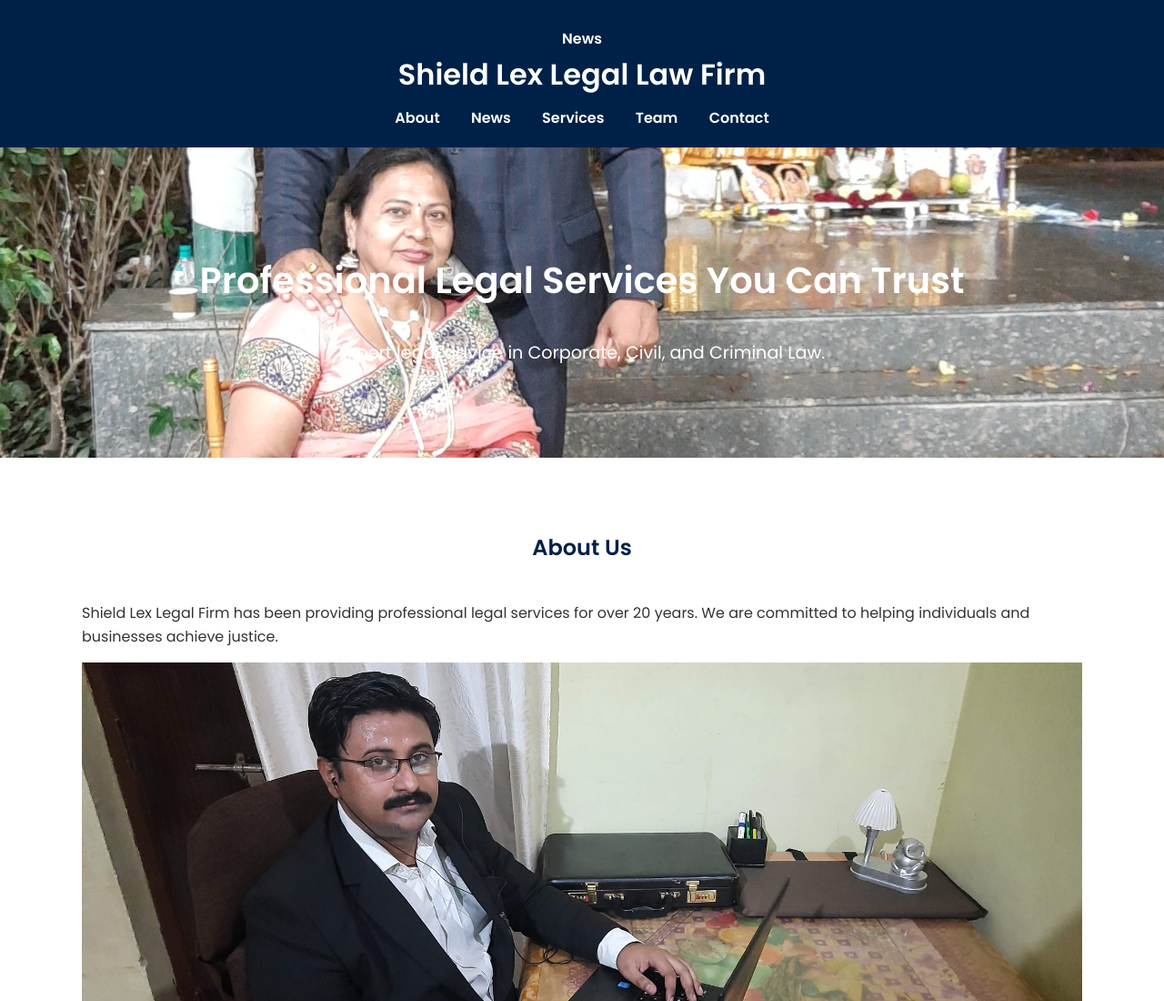
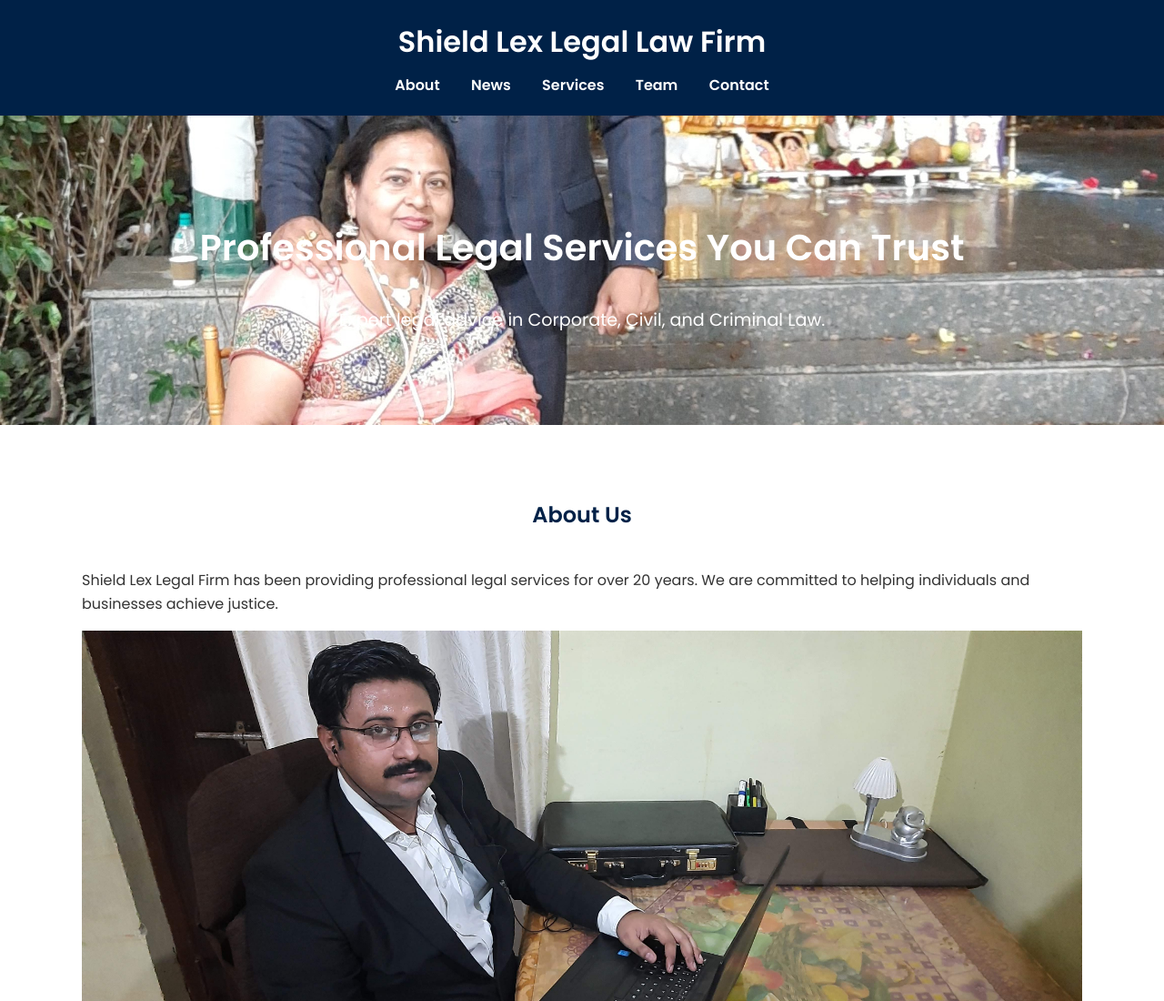
Before and after one commit to aashva/shieldlexlegal, a plain HTML site: page index.html in a window 1280 px wide. Shown: the top 1100 px of the page at 91% size. Drawn offline with Linux system fonts and the light colour scheme.

Commit message:
Update index.html

```diff
--- a/index.html
+++ b/index.html
@@ -10,9 +10,6 @@
 <body>
   <!-- Header -->
   <header>
-    <nav>
-      <a href="news.html">News</a>
-    </nav>
     <div class="container">
       <h1>Shield Lex Legal Law Firm</h1>
       <nav>
```
